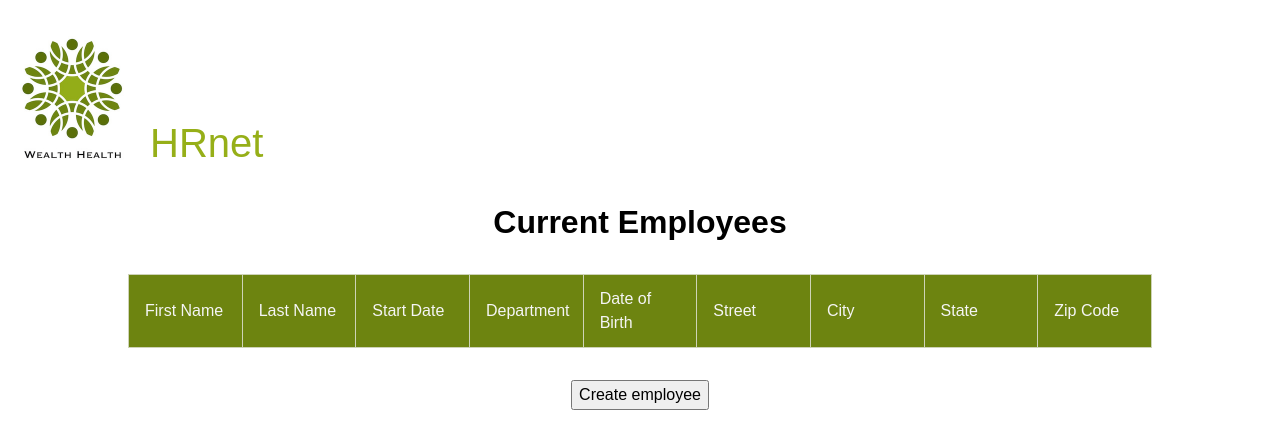
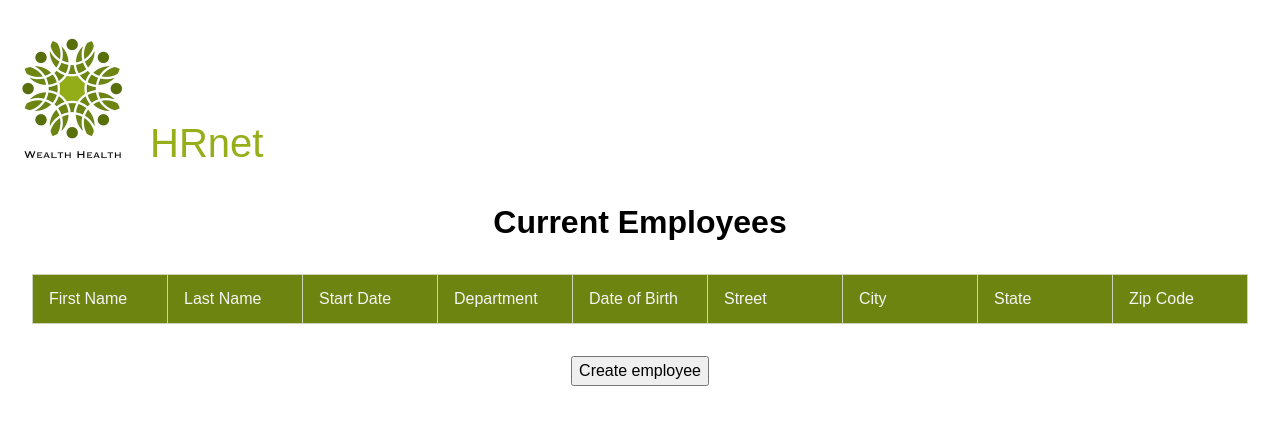
Before and after one commit to SylvieCanongia/p14-hrnet, a React (Create React App) app: page / in a window 1280 px wide. Shown: the top 448 px of the page. Built offline with nearby package versions, Linux system fonts and the light colour scheme.

Commit message:
:art: style: adjustments on responsive for tablet and mobile, on create employee form

```diff
--- a/src/pages/EmployeeList/employeeList.scss
+++ b/src/pages/EmployeeList/employeeList.scss
@@ -9,7 +9,7 @@
 
     table {
       border-collapse: collapse;
-      width: 80%;
+      width: 90%;
       border: 1px solid vars.$col-border-light;
       // Size in function of the width of the headings
       table-layout: fixed;
@@ -36,9 +36,21 @@
       }
     }
 
-    @media screen and (max-width: 880px) {
+    @media screen and (max-width: 1350px) {
+      table {
+        width: 95%;
+      }
+
+      table td {
+        font-size: 0.9rem;
+      }
+    }
+
+    @media screen and (max-width: 1150px) {
+
       table {
         border: none;
+        width: 60%;
       }
 
       table thead {
@@ -60,6 +72,7 @@
         text-align: right;
         display: block;
         min-height: vars.$space-row-47px;
+        font-size: 1rem;
       }
 
       table td:before {
@@ -71,10 +84,23 @@
         float: left;
         opacity: 0.7;
         color: vars.$col-secondary-darker;
+        font-size: 1rem;
       }
 
       table td:not(:last-child) {
         border-bottom: 1px solid vars.$col-border-light;
       }
     }
+
+    @media screen and (max-width: 850px) {
+      table {
+        width: 75%;
+      }
+    }
+
+    @media screen and (max-width: 600px) {
+      table {
+        width: 95%;
+      }
+    }
 }
```
